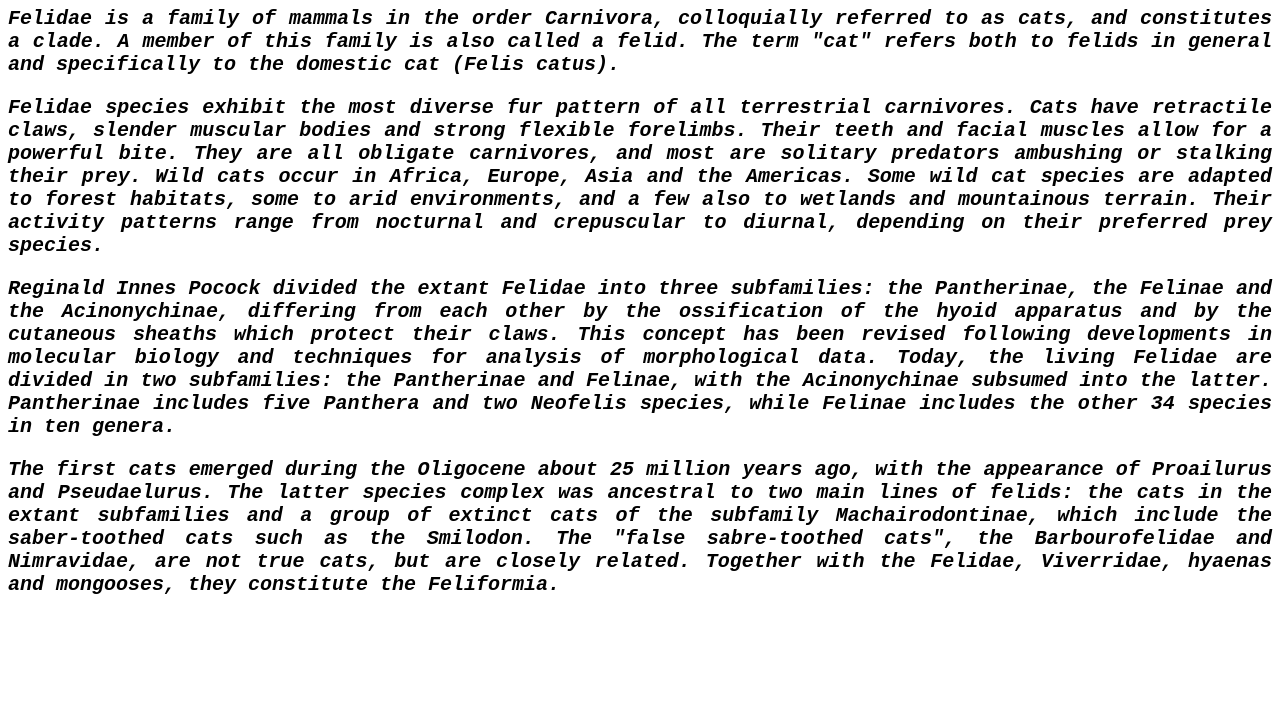
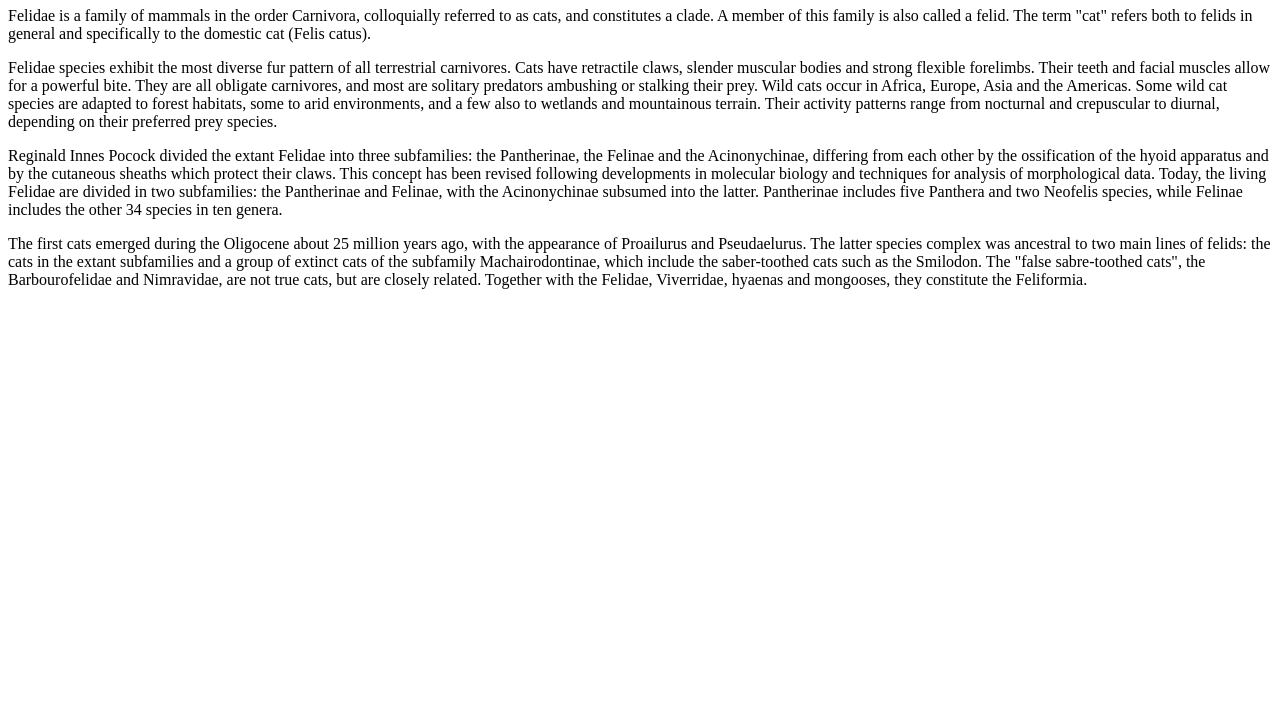
Before and after one commit to ranikrishna/FELIDAE, a plain HTML site: page index.html in a window 1280 px wide. Shown: the part 73-800 px from the top of the page. Drawn offline with Linux system fonts and the light colour scheme.

Commit message:
Update index.html

```diff
--- a/index.html
+++ b/index.html
@@ -4,7 +4,7 @@
 		<title>
 			FELIDAE
 		</title>
-		<link rel="stylesheet" type="text/css" href="sample.css" />
+		<link rel="stylesheet" type="text/css" href="Update sample.css" />
 	</head>
 	<body>
 		<h1>FAMILY FELIDAE</h1>
```
